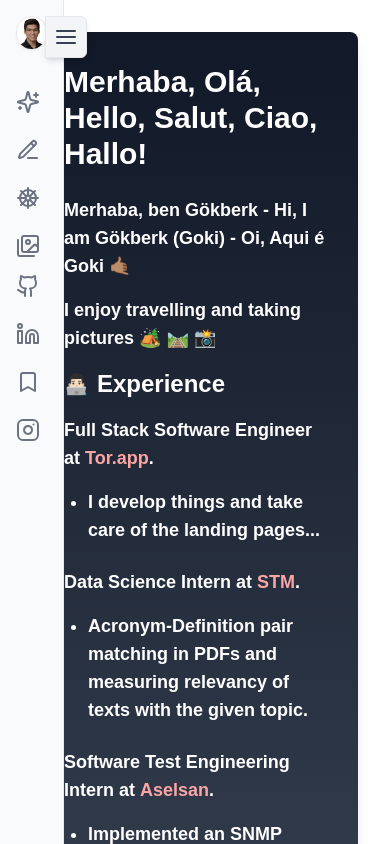
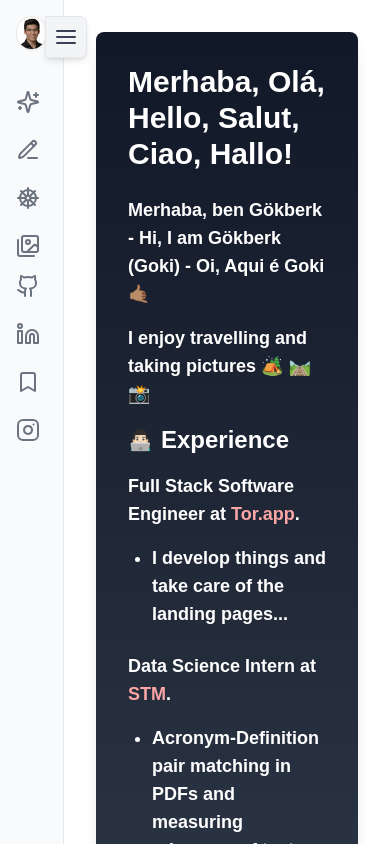
Before and after one commit to gokiberk/gokiberk.github.io, a Next.js app: page / in a window 390 px wide. Built offline with nearby package versions, Linux system fonts and the light colour scheme.

Commit message:
mobile fix

```diff
--- a/src/app/page.js
+++ b/src/app/page.js
@@ -1,17 +1,41 @@
+'use client';
+
 import { SideMenu } from "@/components/SideMenu";
 import { PageTitle } from "@/components/PageTitle";
 import { BioDetail } from "@/components/BioDetail";
+import { useState, useEffect } from "react";
 
 export default function Page() {
+  const [isMobile, setIsMobile] = useState(false);
+  const [isSidebarCollapsed, setIsSidebarCollapsed] = useState(false);
+
+  const handleResize = () => {
+    const mobile = window.innerWidth < 1300;
+    setIsMobile(mobile);
+    setIsSidebarCollapsed(mobile); // Automatically collapse sidebar on mobile
+  };
+
+  useEffect(() => {
+    handleResize(); // Check initial size
+    window.addEventListener("resize", handleResize); // Listen for resize events
+    return () => window.removeEventListener("resize", handleResize); // Cleanup
+  }, []);
+
   return (
     <div className="flex h-screen">
       {/* Sidebar with collapsible functionality */}
-
-        <SideMenu />
-
+      <SideMenu
+        isMobile={isMobile}
+        isCollapsed={isSidebarCollapsed}
+        onToggleCollapse={() => setIsSidebarCollapsed(!isSidebarCollapsed)}
+      />
 
       {/* Main Content */}
-      <main className="flex-1 overflow-y-auto">
+      <main
+        className={`flex-1 overflow-y-auto transition-all duration-300 ${
+          isMobile && isSidebarCollapsed ? "ml-16" : isMobile ? "ml-64" : ""
+        }`}
+      >
         <div className="p-8">
           <PageTitle title="Home" className="lg hidden" />
 
```
